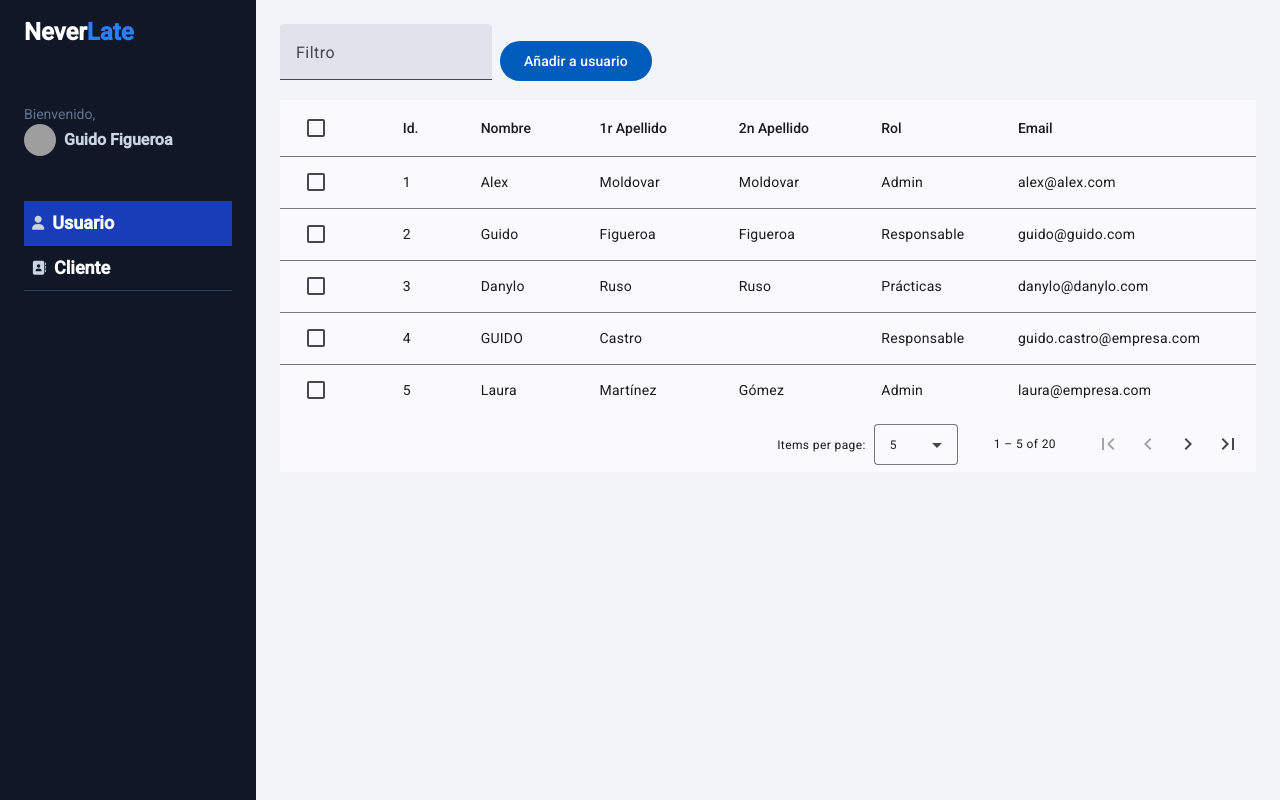
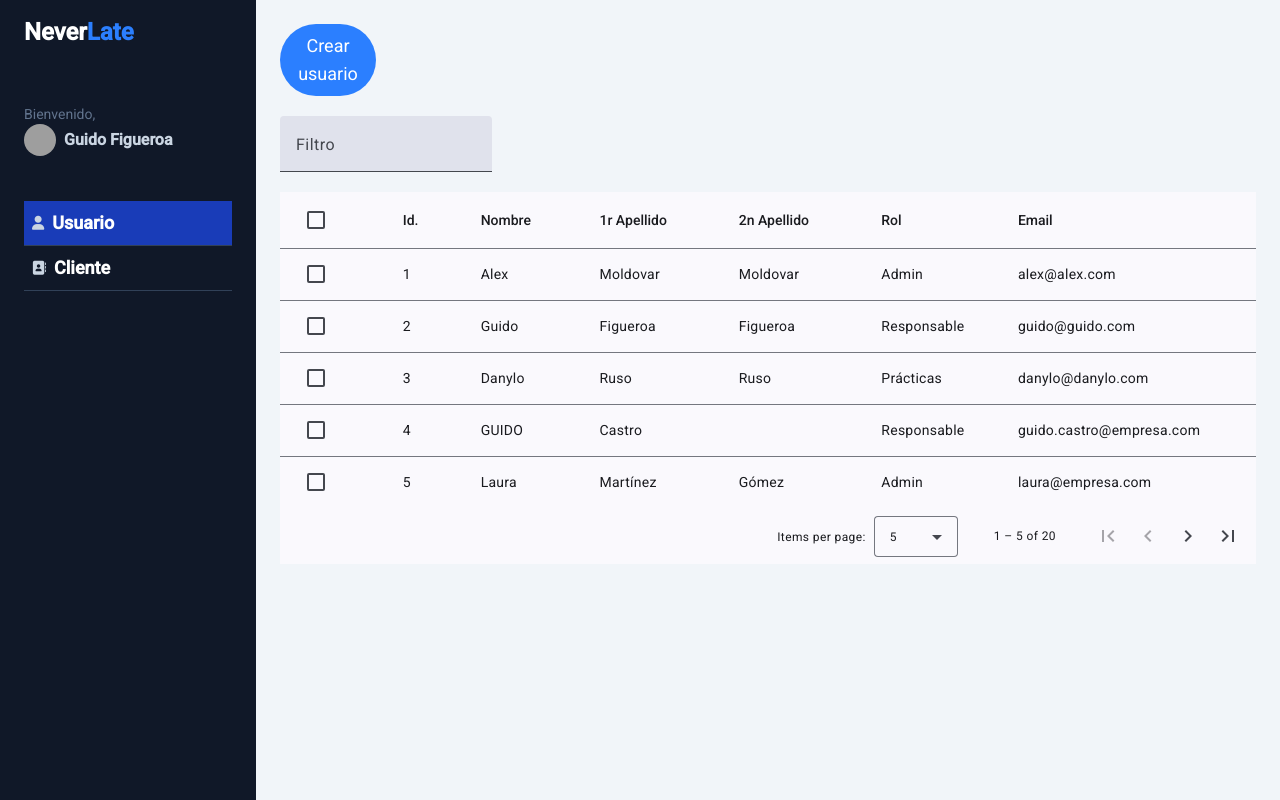
Before and after one commit to GuidoFC/NeverLate, an Angular app: page /dashboard/user in a window 1280 px wide. Built offline with nearby package versions, Linux system fonts and the light colour scheme; grey boxes are pictures that could not be loaded.

Commit message:
Aspecto visual del boton de añadir usuario. Siguiente paso, hacer ese boton reutilizable para que todos mis botones tenga el mismo estilo

```diff
--- a/src/app/dashboard/components/users-table/users-table.component.html
+++ b/src/app/dashboard/components/users-table/users-table.component.html
@@ -1,9 +1,16 @@
+<div class="flex flex-col">
+  <button
+          class="w-24 bg-blue-500 hover:bg-blue-700 text-white text-lg py-2 px-4 rounded-full
+"
+          color="primary"
+          (click)="openDialog()">Crear usuario</button>
+
+  <div class="mt-5">
     <mat-form-field>
       <mat-label>Filtro</mat-label>
       <input matInput (keyup)="applyFilter($event)" placeholder="Ex. Mario" #inputFiltro>
     </mat-form-field>
 
-<button mat-flat-button color="primary" class="ml-2" (click)="openDialog()">Añadir a usuario</button>
 
     <table mat-table [dataSource]="tableUsersDataSource" matSort class="mat-elevation-z8">
 
@@ -87,3 +94,8 @@
       showFirstLastButtons
       aria-label="Select page">
     </mat-paginator>
+
+
+  </div>
+
+</div>
```
Lines whose indentation alone changed are shown as unchanged.
